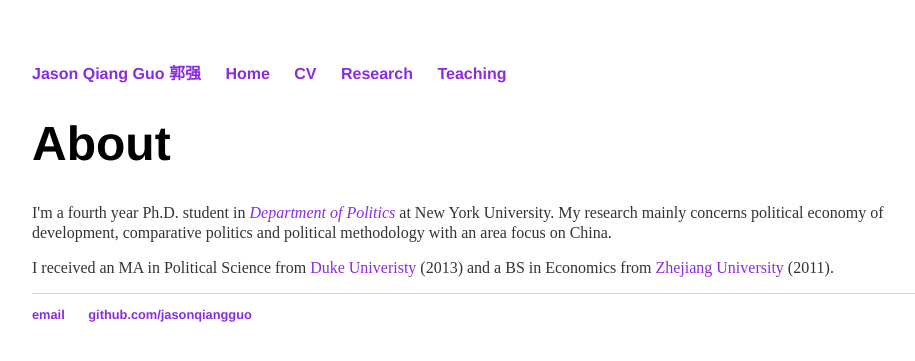
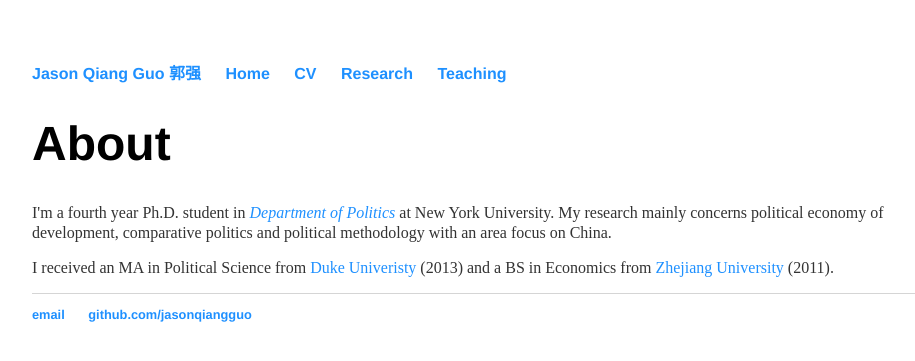
Before and after one commit to jasonqiangguo/jasonqiangguo.github.io, a Jekyll site: the page built from index.html, in a window 1280 px wide. Shown: the top 361 px of the page, without its empty margins (160-1075 px from the left). Built offline with Jekyll 4.4.1, drawn with Linux system fonts in a browser that asks for light colours.

Commit message:
homepage

```diff
--- a/css/main.css
+++ b/css/main.css
@@ -14,7 +14,7 @@ nav ul li, footer ul li {
 }
 a {
     text-decoration: none;
-    color: #8A2BE2;
+    color: #1E90FF;
 }
 a:hover {
     text-decoration: underline;
```
